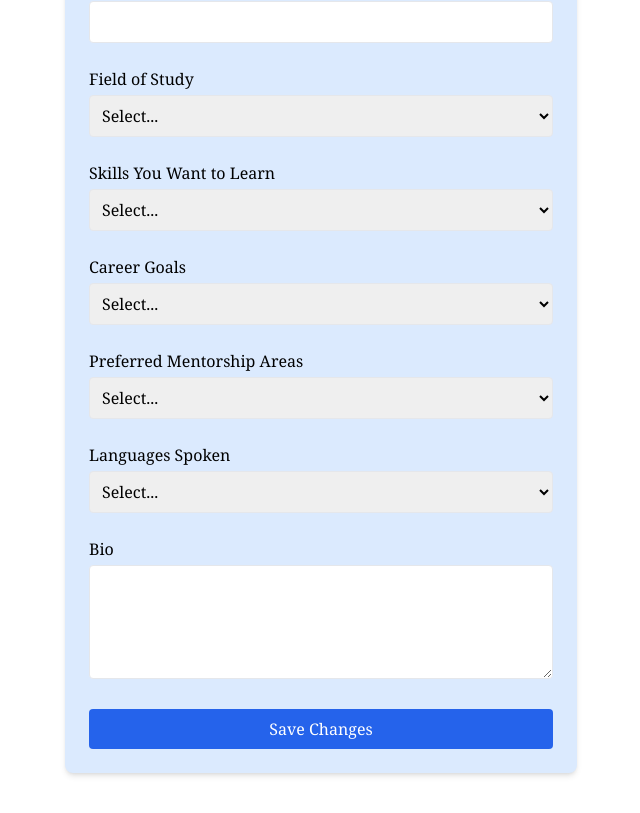
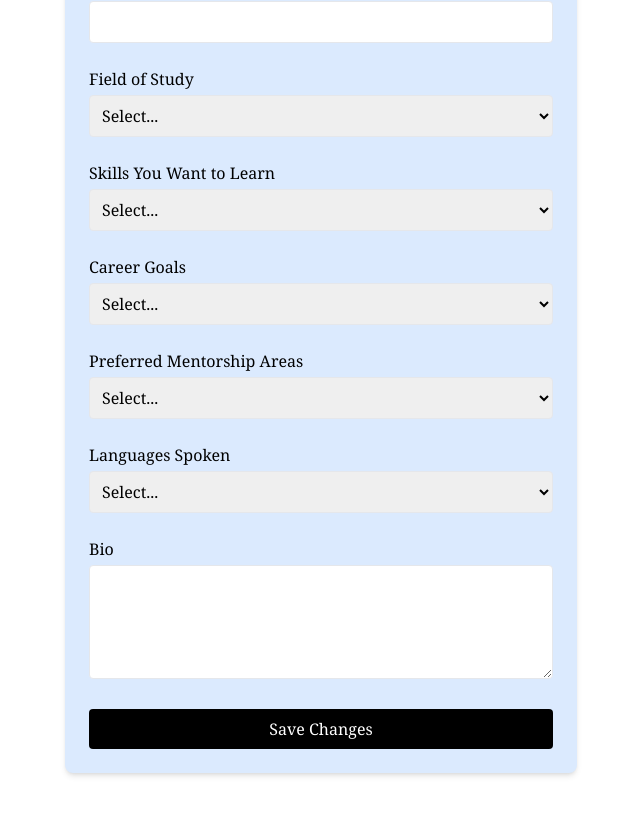
Before and after one commit to Munezero26200/bridge-to-rise, a React (Vite) app: page / in a window 1280 px wide. Shown: the part 6275-7088 px from the top of the page, without its empty margins (319-959 px from the left). Built offline with nearby package versions, Linux system fonts and the light colour scheme.

Commit message:
Editing button

```diff
--- a/src/components/menteeProfile.jsx
+++ b/src/components/menteeProfile.jsx
@@ -212,7 +212,7 @@ const ProfileForm = () => {
             {/* Submit */}
             <button
               type="submit"
-              className="w-full bg-blue-600 font-serif text-white py-2 mr-36 rounded hover:bg-blue-900"
+              className="w-full bg-black font-serif text-white py-2 mr-36 rounded"
             >
               Save Changes
             </button>
@@ -248,7 +248,7 @@ const ProfileForm = () => {
 
             <button
               onClick={() => setSubmitted(false)}
-              className="mt-4 w-full bg-blue-600 text-white font-serif py-2 rounded hover:bg-blue-900"
+              className="mt-4 w-full bg-black text-white font-serif py-2 rounded"
             >
               Edit Profile
             </button>
```
